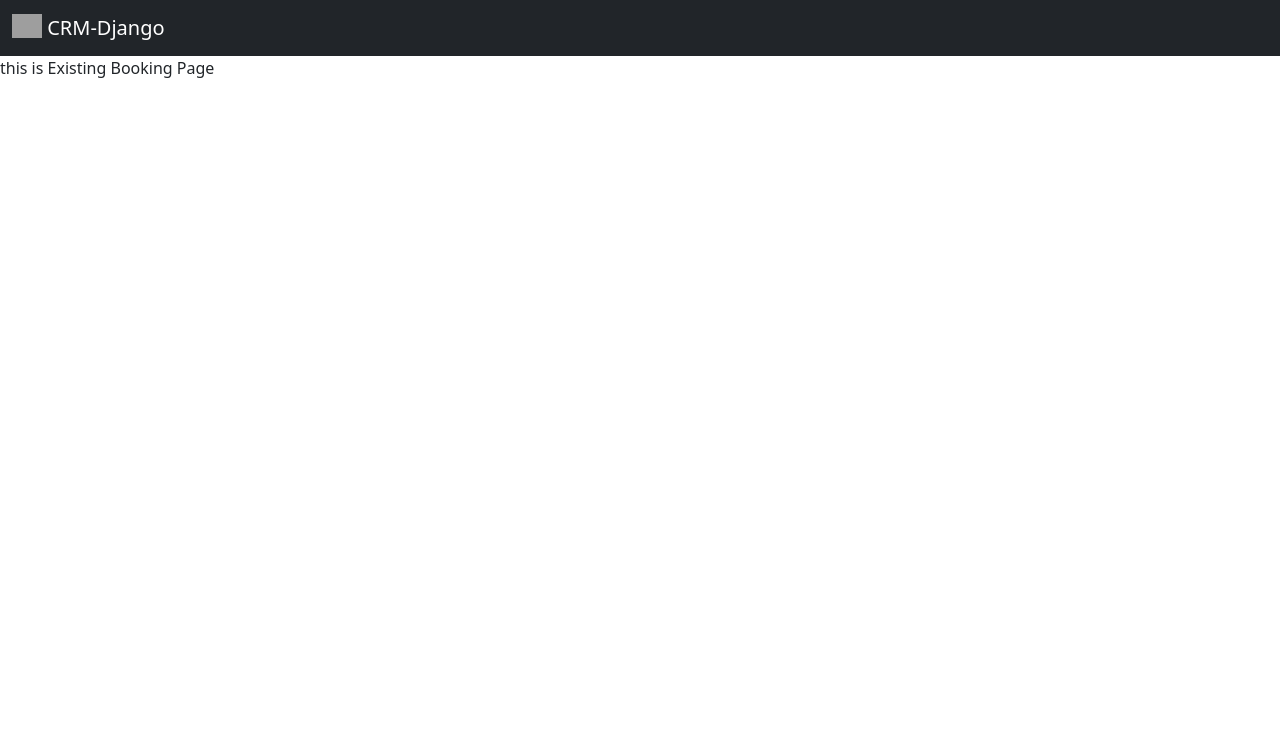
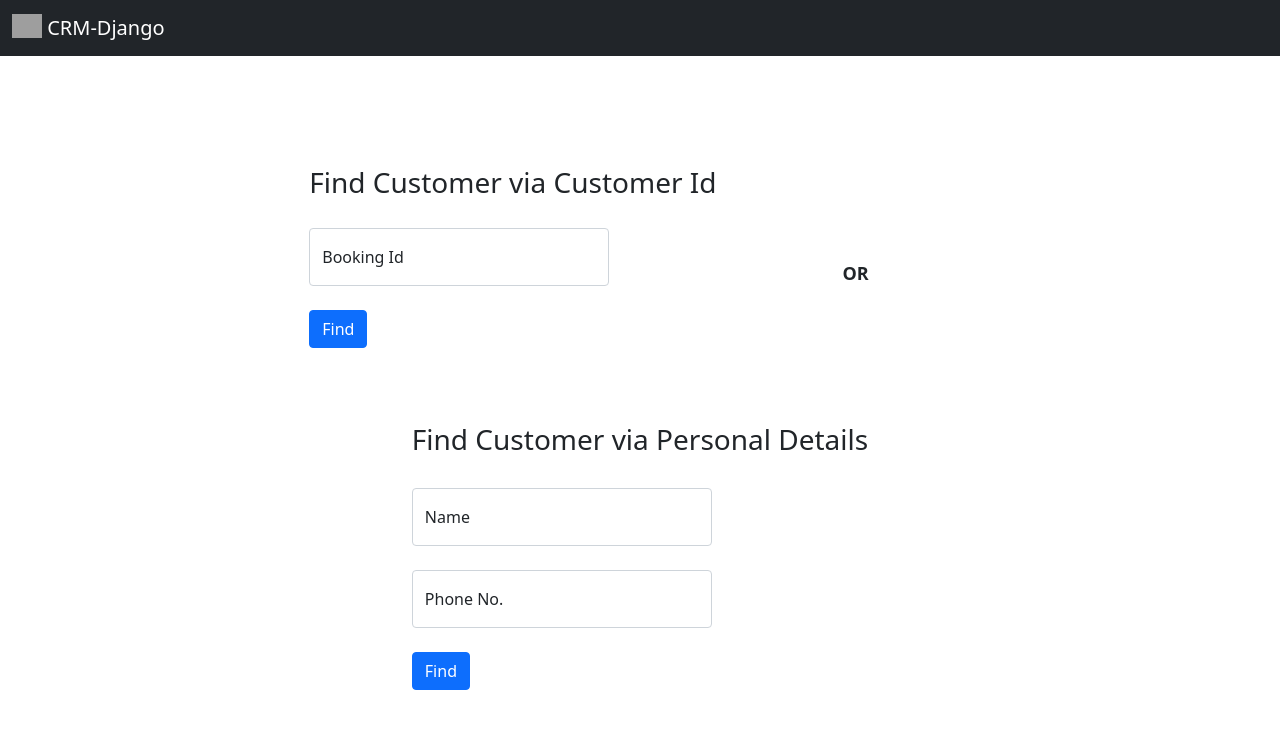
Before and after one commit to Harsh8833/ML-JR-CRM, a Django app: page /existingbooking/ in a window 1280 px wide. Shown: the top 729 px of the page. Run offline with Django 4.2, Linux system fonts and the light colour scheme; some libraries are stand-ins or nearby versions; grey boxes are pictures that could not be loaded.

Commit message:
existing booking fixed

```diff
--- a/assets/css/style.css
+++ b/assets/css/style.css
@@ -1,4 +1,3 @@
 .container {
-    max-width: 40%;
-    padding-top: 10%;
+    padding: 20%;
 }
--- a/crm/settings.py
+++ b/crm/settings.py
@@ -119,6 +119,10 @@ USE_TZ = False
 # https://docs.djangoproject.com/en/4.0/howto/static-files/
 
 STATIC_URL = 'static/'
+STATICFILES_DIRS = [
+    os.path.join(BASE_DIR / 'static')
+    ]
+STATIC_ROOT = os.path.join(BASE_DIR, 'assets')
 
 MEDIA_URL= "/media/"
 MEDIA_ROOT = os.path.join(BASE_DIR, 'media')
--- a/static/css/style.css
+++ b/static/css/style.css
@@ -1,4 +1,25 @@
+input::-webkit-outer-spin-button,
+input::-webkit-inner-spin-button {
+    -webkit-appearance: none;
+    margin: 0;
+}
+
+.gray_container {
+    color: gray;
+}
+
 .container {
-    max-width: 40%;
-    padding-top: 10%;
+    padding-top: 7%;
+    align-content: center;
 }
+
+.or {
+    font-size: large;
+    font-weight: bold;
+    padding: 10%;
+}
+
+.form_heading {
+    padding-top: 5%;
+    padding-bottom: 5%;
+}
--- a/templates/base.html
+++ b/templates/base.html
@@ -9,6 +9,7 @@
     <meta name="viewport" content="width=device-width, initial-scale=1.0">
     <title>CRM</title>
     <link href="{% static 'css/bootstrap.css' %}" rel="stylesheet">
+    <link href="{% static 'css/style.css' %}" rel="stylesheet">
 </head>
 
 <body>
--- a/templates/existing_booking.html
+++ b/templates/existing_booking.html
@@ -1 +1,47 @@
-{% extends 'base.html' %} {% block content %} this is Existing Booking Page {% endblock %}
+{% extends 'base.html' %} {% block content %}
+
+<div class="container">
+
+    <div class="row  justify-content-center">
+
+
+        <div class="col-md-auto ">
+            <h3 class="form_heading">Find Customer via Customer Id</h3>
+            <form>
+                <div class="form-floating mb-4" style="width: 300px;">
+                    <input type="number" class="form-control" name="bid" id="bid" placeholder="Booking Id">
+                    <label class="text-dark" for="bid">Booking Id</label>
+                </div>
+                <button type="submit" class="btn btn-primary">Find</button>
+            </form>
+        </div>
+
+
+
+
+        <div class="col-md-auto or">OR</div>
+
+        <div class="col-md-auto">
+            <h3 class="form_heading">Find Customer via Personal Details</h3>
+            <form>
+                <div class="form-floating mb-4" style="width: 300px;">
+                    <input type="name" class="form-control" name="name" id="name" placeholder="Name">
+                    <label class="text-dark" for="name">Name</label>
+                </div>
+                <div class="form-floating mb-4" style="width: 300px;">
+                    <input type="number" class="form-control" name="phone" id="phone" placeholder="Phone No.">
+                    <label class="text-dark" for="bid">Phone No.</label>
+                </div>
+                <button type="submit" class="btn btn-primary">Find</button>
+            </form>
+        </div>
+
+
+
+
+
+    </div>
+</div>
+
+
+{% endblock %}
```
Also changed, not shown: crm/__init__.py (added).
